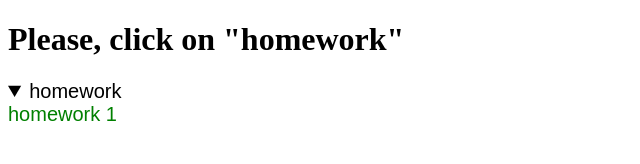
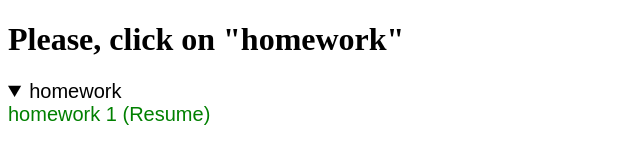
Before and after one commit to borysrohulia/homework, a plain HTML site: page index.html in a window 1280 px wide. Both pictures are taken after a click on the heading "homework". Shown: the whole page, without its empty margins (0-640 px from the left). Drawn offline with Linux system fonts and the light colour scheme.

Commit message:
add some words in first link

```diff
--- a/index.html
+++ b/index.html
@@ -9,7 +9,7 @@
     <h1>Please, click on "homework"</h1>
     <details>
         <summary title="Тут вся домашка">homework</summary>
-        <a href="lesson1/lesson1.html" target="blanc">homework 1</a>
+        <a href="lesson1/lesson1.html" target="blanc">homework 1 (Resume)</a>
     </details>
 </body>
 </html>
```
